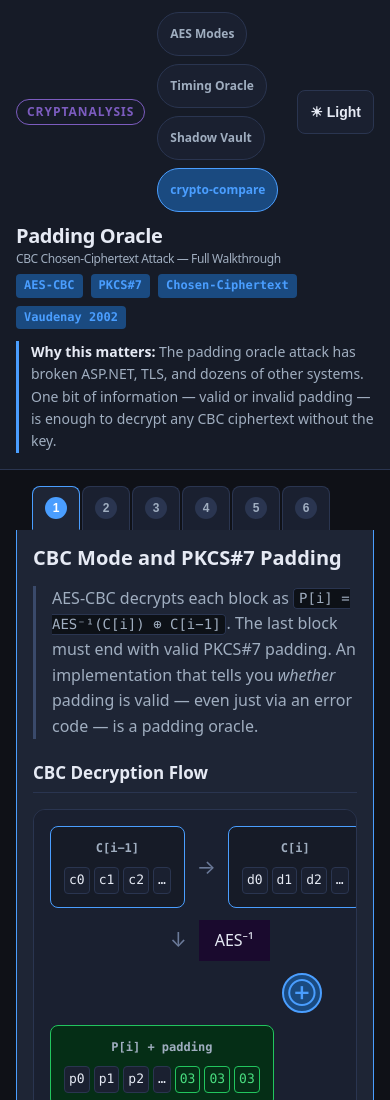
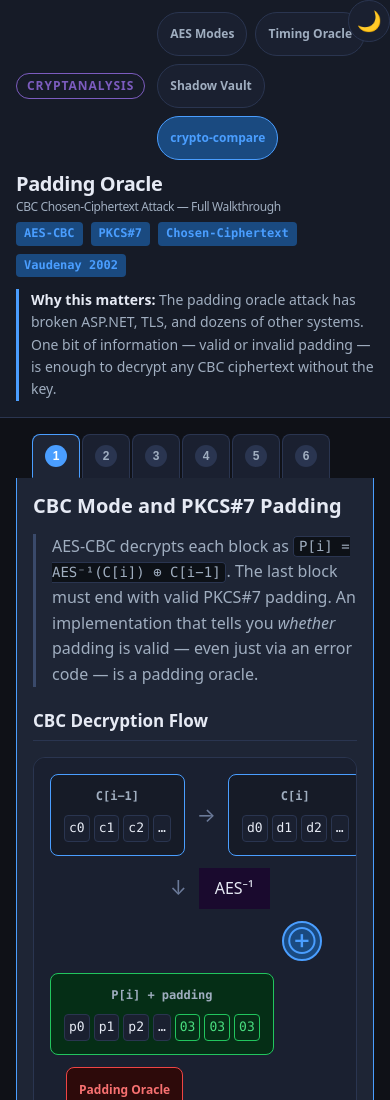
Before and after one commit to systemslibrarian/crypto-lab-padding-oracle, a website built with Vite: page index.html in a window 390 px wide. Shown: the top 1100 px of the page. Built offline with nearby package versions, Linux system fonts and the light colour scheme.

Commit message:
feat: standardize theme toggle and README education structure

```diff
--- a/index.html
+++ b/index.html
@@ -6,6 +6,12 @@
   <meta name="description" content="Interactive browser-based demonstration of the CBC padding oracle attack — decrypt any AES-CBC ciphertext without the key using only a padding validity oracle." />
   <meta name="theme-color" content="#0f1117" />
   <title>Padding Oracle — crypto-lab</title>
+  <script>
+    (function () {
+      const saved = localStorage.getItem('theme');
+      document.documentElement.setAttribute('data-theme', saved ?? 'dark');
+    })();
+  </script>
   <link rel="stylesheet" href="/styles/main.css" />
 </head>
 <body>
@@ -43,8 +49,8 @@
                 class="theme-toggle"
                 type="button"
                 aria-label="Switch to light mode"
-                aria-pressed="true">
-          ☀ Light
+                style="position: absolute; top: 0; right: 0;">
+          🌙
         </button>
       </div>
 
--- a/package.json
+++ b/package.json
@@ -5,6 +5,8 @@
   "type": "module",
   "scripts": {
     "dev": "vite",
+    "type-check": "tsc --noEmit",
+    "test": "node --test",
     "build": "tsc && vite build",
     "preview": "vite preview",
     "deploy": "vite build && gh-pages -d dist"
--- a/src/ui.ts
+++ b/src/ui.ts
@@ -51,22 +51,22 @@ export function initThemeToggle(): void {
   const btn = document.getElementById('theme-toggle') as HTMLButtonElement | null;
   if (!btn) return;
 
-  const stored = localStorage.getItem('theme');
-  const isDark = stored ? stored === 'dark' : true;
-  applyTheme(isDark, btn);
+  // Sync button state with the data-theme already applied by the anti-flash script
+  const current = document.documentElement.getAttribute('data-theme') ?? 'dark';
+  syncToggleButton(btn, current === 'dark');
 
   btn.addEventListener('click', () => {
     const nowDark = document.documentElement.getAttribute('data-theme') === 'dark';
-    applyTheme(!nowDark, btn);
-    localStorage.setItem('theme', !nowDark ? 'dark' : 'light');
+    const next = nowDark ? 'light' : 'dark';
+    document.documentElement.setAttribute('data-theme', next);
+    localStorage.setItem('theme', next);
+    syncToggleButton(btn, !nowDark);
   });
 }
 
-function applyTheme(dark: boolean, btn: HTMLButtonElement): void {
-  document.documentElement.setAttribute('data-theme', dark ? 'dark' : 'light');
+function syncToggleButton(btn: HTMLButtonElement, dark: boolean): void {
+  btn.textContent = dark ? '\u{1F319}' : '\u{2600}\u{FE0F}';
   btn.setAttribute('aria-label', dark ? 'Switch to light mode' : 'Switch to dark mode');
-  btn.setAttribute('aria-pressed', dark ? 'true' : 'false');
-  btn.textContent = dark ? '☀ Light' : '☾ Dark';
 }
 
 // ─── Panel navigation ─────────────────────────────────────────────────────────
--- a/styles/main.css
+++ b/styles/main.css
@@ -190,6 +190,7 @@ a:hover { text-decoration: none; }
   max-width: 1200px;
   margin: 0 auto;
   padding: var(--space-3) var(--space-4);
+  position: relative;
 }
 .site-header__top {
   display: flex;
@@ -262,17 +263,19 @@ a:hover { text-decoration: none; }
 
 /* Theme toggle */
 .theme-toggle {
+  display: inline-flex;
+  align-items: center;
+  justify-content: center;
+  width: 2.6rem;
+  height: 2.6rem;
+  border-radius: 50%;
   background: var(--color-surface);
   color: var(--color-text);
   border: 1px solid var(--color-border);
-  border-radius: var(--radius-md);
-  padding: var(--space-2) var(--space-3);
-  font-size: 0.875rem;
-  font-weight: 600;
+  font-size: 1.25rem;
   cursor: pointer;
-  min-width: var(--tap-min);
-  min-height: var(--tap-min);
-  white-space: nowrap;
+  padding: 0;
+  line-height: 1;
   transition: background 0.15s, border-color 0.15s;
 }
 .theme-toggle:hover {
```
Also changed, not shown: .github/workflows/pages.yml, README.md, 1 other file.
